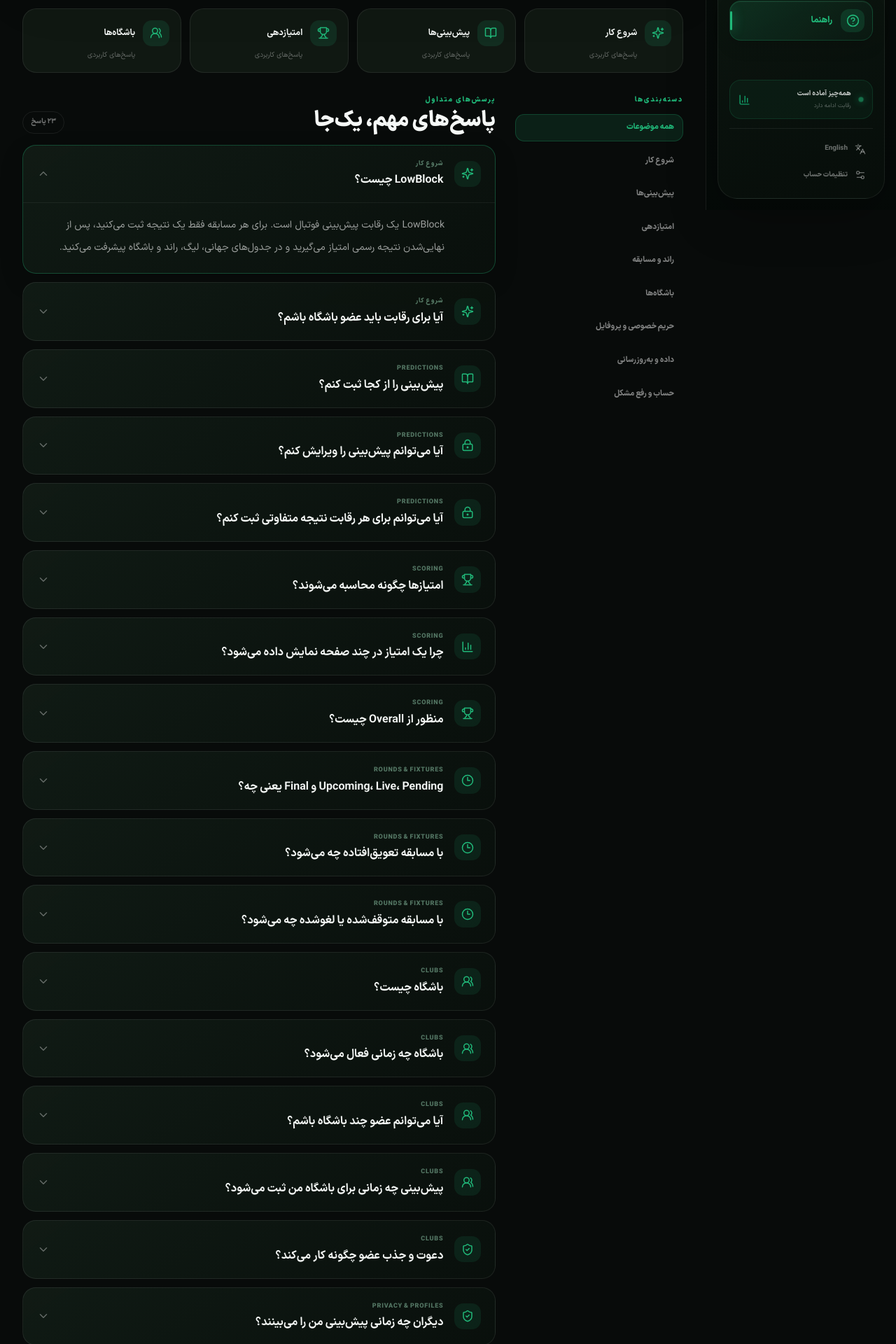
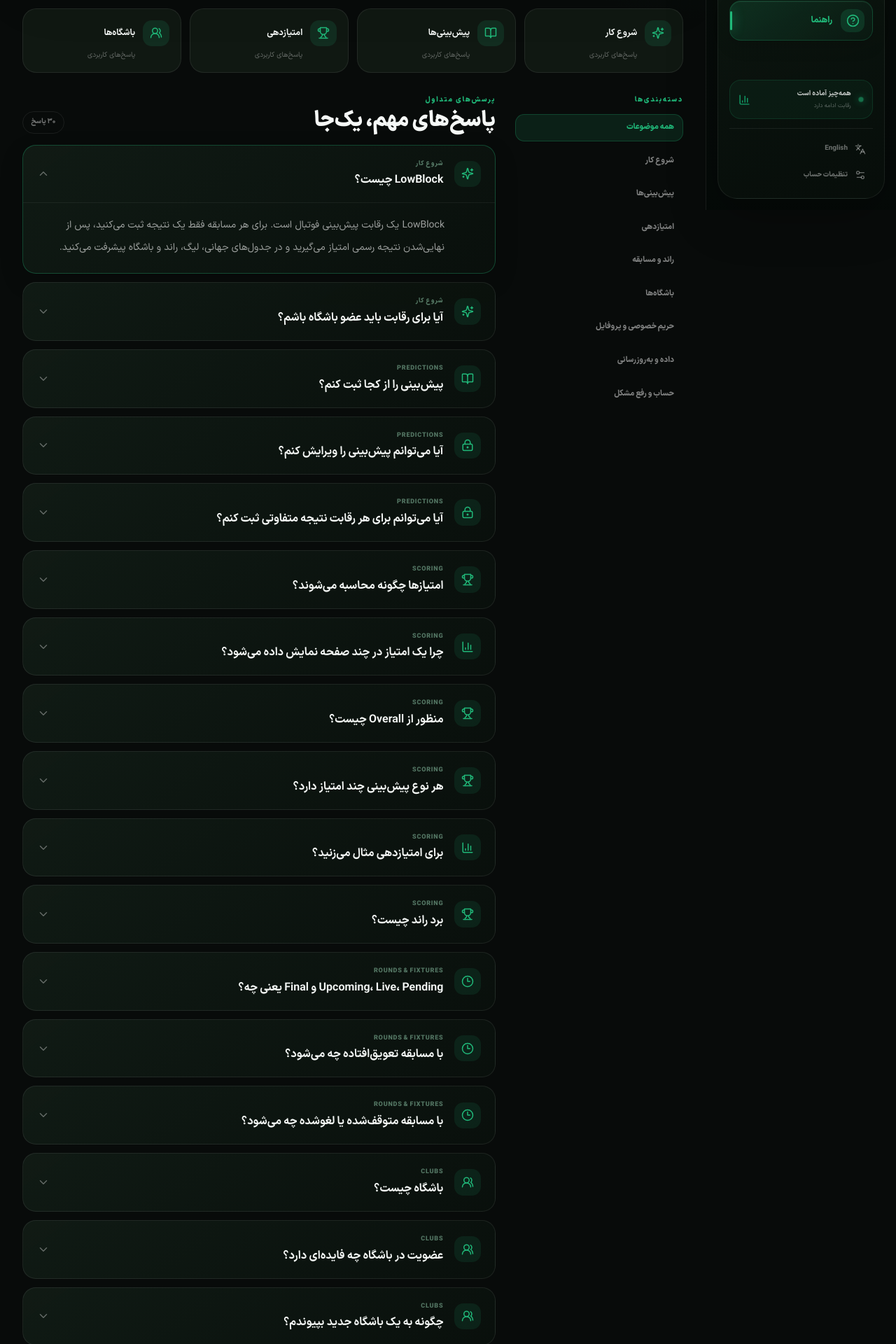
Before and after one commit to AshkaanGiveki/LowBlock, a Next.js app: page /help in a window 1280 px wide. Shown: the part 500-2420 px from the top of the page at 70% size. Built offline with nearby package versions, Linux system fonts and the light colour scheme; no server answers.

Commit message:
Expand help guidance and locale typography

```diff
--- a/app/globals.css
+++ b/app/globals.css
@@ -128,6 +128,8 @@
 .countdown-unit { position:relative; display:grid; justify-items:center; gap:.05rem; min-width:0; }
 .countdown-unit:not(:last-child)::after { content:""; position:absolute; top:0; right:-.13rem; height:100%; border-right:1px solid rgba(184,255,218,.11); }
 .countdown-unit b { display:block; color:#aaffdb; font-family:ui-monospace,SFMono-Regular,Menlo,monospace; font-size:.85rem; font-variant-numeric:tabular-nums; letter-spacing:-.08em; line-height:1; text-shadow:0 0 10px rgba(32,220,153,.72); }
+html[lang="fa"] .countdown-unit b { font-family:IranSans,Tahoma,sans-serif; font-weight:300; letter-spacing:-.03em; }
+html[lang="en"] .countdown-unit b { font-family:Inter,ui-sans-serif,system-ui,sans-serif; font-weight:700; letter-spacing:-.06em; }
 .countdown-unit small { color:rgba(255,255,255,.42); font-size:.38rem; font-weight:900; letter-spacing:.08em; line-height:1; }
 .prediction-score-controls { direction:ltr; unicode-bidi:isolate; }
 .home-all-predicted { margin-top:1rem; }
@@ -240,6 +242,7 @@
 .help-answer { overflow:hidden; border:1px solid rgba(255,255,255,.08); border-radius:1.2rem; background:linear-gradient(145deg,rgba(18,29,22,.88),rgba(10,16,12,.9)); transition:border-color .2s ease,box-shadow .2s ease; }
 .help-answer:hover,.help-answer.is-open { border-color:rgba(32,184,121,.32); box-shadow:0 12px 35px rgba(0,0,0,.14); }
 .help-answer-icon { display:grid; width:2.35rem; height:2.35rem; flex:0 0 auto; place-items:center; border-radius:.8rem; background:rgba(32,184,121,.11); color:var(--brand); }
+.help-answer button, .help-answer p, .help-answer b { min-width:0; overflow-wrap:anywhere; word-break:normal; }
 .help-answer button > span:nth-child(2) small { display:block; color:rgba(184,255,218,.42); font-size:.57rem; font-weight:900; letter-spacing:.08em; text-transform:uppercase; }
 @media (max-width:1023px) { .help-hero-mark { opacity:.55; transform:scale(.75) rotate(8deg); inset-inline-end:-.5rem; top:18%; } .help-category-panel { position:static; } }
 /* Desktop command rail: a focused workspace shell while preserving the mobile dock below it. */
--- a/app/help/page.tsx
+++ b/app/help/page.tsx
@@ -16,10 +16,17 @@
   { category: "Scoring", icon: Trophy, question: "How are points calculated?", answer: "When a fixture becomes final, LowBlock scores each eligible prediction once with the canonical scoring function. Exact-score points and correct-outcome points are stored with that prediction score and reused by every leaderboard.", questionFa: "امتیازها چگونه محاسبه می‌شوند؟", answerFa: "وقتی مسابقه نهایی شد، LowBlock هر پیش‌بینی معتبر را فقط یک‌بار با سیستم امتیازدهی اصلی محاسبه می‌کند. امتیاز نتیجه دقیق و نتیجه صحیح همراه با امتیاز پیش‌بینی ذخیره می‌شود و همه جدول‌ها از همان داده استفاده می‌کنند." },
   { category: "Scoring", icon: BarChart3, question: "Why can the same points appear in several places?", answer: "Because they are the same canonical score. Global, league, round, Club, season, lifetime, and profile views are different filters over the same scored predictions—not separate scoring engines.", questionFa: "چرا یک امتیاز در چند صفحه نمایش داده می‌شود؟", answerFa: "چون همه این صفحات از یک امتیاز اصلی استفاده می‌کنند. جدول جهانی، لیگ، راند، باشگاه، فصل، مادام‌العمر و پروفایل فقط فیلترهای متفاوت روی همان پیش‌بینی‌های امتیازدهی‌شده هستند؛ سیستم‌های جداگانه‌ای وجود ندارد." },
   { category: "Scoring", icon: Trophy, question: "What is Overall?", answer: "Overall is an aggregation of all supported leagues. It is not a sixth league and it does not duplicate points. A user’s Overall total is the sum of their eligible scored predictions across leagues.", questionFa: "منظور از Overall چیست؟", answerFa: "Overall جمع امتیاز همه لیگ‌های پشتیبانی‌شده است. یک لیگ ششم نیست و امتیازها را دوباره حساب نمی‌کند؛ مجموع پیش‌بینی‌های امتیازدار شما در لیگ‌هاست." },
+  { category: "Scoring", icon: Trophy, question: "How many points is each prediction worth?", answer: "The current scoring table is: Exact score = 10 points; correct non-draw outcome plus the correct goal difference = 7 points; correct winner or draw without the correct difference = 5 points; every other valid prediction = 2 participation points; no prediction = 0 points.", questionFa: "هر نوع پیش‌بینی چند امتیاز دارد؟", answerFa: "جدول امتیاز فعلی این است: نتیجه دقیق = ۱۰ امتیاز؛ برنده صحیح، به‌جز مساوی، همراه با اختلاف گل صحیح = ۷ امتیاز؛ برنده یا مساوی صحیح بدون اختلاف گل صحیح = ۵ امتیاز؛ هر پیش‌بینی معتبر دیگر = ۲ امتیاز مشارکت؛ بدون پیش‌بینی = صفر امتیاز." },
+  { category: "Scoring", icon: BarChart3, question: "Can you show scoring examples?", answer: "Example: if the final score is Arsenal 2–1 Liverpool, predicting 2–1 earns 10 points. Predicting 3–2 earns 7 points because the winner and +1 goal difference are correct. Predicting 1–0 earns 5 points because Arsenal wins but the difference is not +1. Predicting 1–1 earns 2 points because the prediction is valid but the outcome is wrong.", questionFa: "برای امتیازدهی مثال می‌زنید؟", answerFa: "مثال: اگر نتیجه آرسنال و لیورپول ۲–۱ باشد، پیش‌بینی ۲–۱، ۱۰ امتیاز دارد. پیش‌بینی ۳–۲، ۷ امتیاز دارد چون برنده و اختلاف گل +۱ درست است. پیش‌بینی ۱–۰، ۵ امتیاز دارد چون آرسنال برنده شده اما اختلاف گل درست نیست. پیش‌بینی ۱–۱، ۲ امتیاز مشارکت دارد چون پیش‌بینی معتبر است اما نتیجه درست نیست." },
+  { category: "Scoring", icon: Trophy, question: "What is a Round Win?", answer: "A Round Win is awarded only after every eligible fixture in that official round is final. The round leaderboard uses the same canonical scores. A live or pending round cannot produce an official winner.", questionFa: "برد راند چیست؟", answerFa: "برد راند فقط بعد از نهایی‌شدن همه مسابقه‌های معتبر همان راند ثبت می‌شود. جدول راند از همان امتیازهای اصلی استفاده می‌کند و راند زنده یا Pending برنده رسمی ندارد." },
   { category: "Rounds & fixtures", icon: Clock3, question: "What do Upcoming, Live, Pending, and Final mean?", answer: "Upcoming means no fixture in the round has started. Live means at least one fixture is in progress. Pending means an unresolved or postponed fixture remains. Final means every eligible, non-void fixture is complete.", questionFa: "Upcoming، Live، Pending و Final یعنی چه؟", answerFa: "Upcoming یعنی هیچ مسابقه‌ای در راند شروع نشده است. Live یعنی حداقل یک مسابقه در جریان است. Pending یعنی مسابقه‌ای ناتمام یا تعویق‌افتاده باقی مانده است. Final یعنی همه مسابقه‌های معتبر راند به پایان رسیده‌اند." },
   { category: "Rounds & fixtures", icon: Clock3, question: "What happens to a postponed match?", answer: "It stays attached to its official round unless the football-data provider changes that assignment. The round remains provisional until every non-void fixture is resolved, so an official round winner is not awarded too early.", questionFa: "با مسابقه تعویق‌افتاده چه می‌شود؟", answerFa: "مسابقه تا زمانی که منبع رسمی داده تخصیص آن را تغییر ندهد، در همان راند باقی می‌ماند. راند تا تعیین تکلیف همه مسابقه‌های معتبر موقت می‌ماند و برنده رسمی زودتر اعلام نمی‌شود." },
   { category: "Rounds & fixtures", icon: Clock3, question: "What happens to a suspended or cancelled match?", answer: "A suspended fixture keeps its prediction, round, and Club attribution until play resumes. A cancelled fixture marked VOID produces no points and does not prevent its round from becoming final.", questionFa: "با مسابقه متوقف‌شده یا لغوشده چه می‌شود؟", answerFa: "مسابقه متوقف‌شده همان پیش‌بینی، راند و نسبت باشگاهی را حفظ می‌کند تا ادامه پیدا کند. مسابقه لغوشده که VOID باشد امتیازی ندارد و مانع نهایی‌شدن راند نمی‌شود." },
   { category: "Clubs", icon: UsersRound, question: "What is a Club?", answer: "A Club is your persistent social team inside LowBlock. It has its own members, identity, Club standings, league views, round views, and recruitment settings, while every member still competes globally.", questionFa: "باشگاه چیست؟", answerFa: "باشگاه تیم اجتماعی پایدار شما در LowBlock است. باشگاه اعضا، هویت، جدول باشگاهی، صفحه لیگ، صفحه راند و تنظیمات جذب خودش را دارد؛ در عین حال هر عضو همچنان در رقابت جهانی حضور دارد." },
+  { category: "Clubs", icon: UsersRound, question: "What is the benefit of joining a Club?", answer: "A Club gives you a smaller, social competition alongside LowBlock: compare results with your teammates, see Club standings, follow league and round performance, reveal locked predictions to Clubmates, recruit friends, and build a persistent team identity. Your global points continue exactly as before.", questionFa: "عضویت در باشگاه چه فایده‌ای دارد؟", answerFa: "باشگاه در کنار رقابت جهانی، یک رقابت اجتماعی و نزدیک‌تر برای شما می‌سازد: مقایسه با هم‌تیمی‌ها، جدول داخلی باشگاه، عملکرد لیگ و راند، نمایش پیش‌بینی‌های قفل‌شده به اعضا، جذب دوستان و ساخت هویت تیمی پایدار. امتیاز جهانی شما هم بدون تغییر ادامه پیدا می‌کند." },
+  { category: "Clubs", icon: UsersRound, question: "How do I join a new Club?", answer: "You can open a Club invite link and accept it, or go to Club → Find a Club, choose a recruiting Club, and send a join request. If the owner accepts, you will see a confirmation before leaving your current Club. Your previous history remains available.", questionFa: "چگونه به یک باشگاه جدید بپیوندم؟", answerFa: "می‌توانید لینک دعوت باشگاه را باز و قبول کنید، یا از مسیر باشگاه ← پیدا کردن باشگاه، یک باشگاه در حال جذب را انتخاب و درخواست عضویت ارسال کنید. اگر مالک درخواست را قبول کند، قبل از ترک باشگاه فعلی صفحه تأیید نمایش داده می‌شود و سابقه قبلی شما حفظ خواهد شد." },
+  { category: "Clubs", icon: ShieldCheck, question: "Can I switch Clubs immediately?", answer: "No. You can request admission while staying in your current Club. The switch happens only after the target owner accepts and you explicitly confirm the transfer. This prevents accidental loss of current representation.", questionFa: "آیا می‌توانم فوراً باشگاهم را عوض کنم؟", answerFa: "خیر. می‌توانید در حالی که عضو باشگاه فعلی هستید درخواست عضویت بدهید. انتقال فقط بعد از قبول مالک باشگاه مقصد و تأیید صریح شما انجام می‌شود تا تغییر ناخواسته عضویت رخ ندهد." },
+  { category: "Clubs", icon: ShieldCheck, question: "Who can manage a Club?", answer: "The owner can edit Club identity, manage recruiting, review requests, remove members, and transfer ownership. A regular member can view the Club competition but cannot use owner controls.", questionFa: "چه کسی می‌تواند باشگاه را مدیریت کند؟", answerFa: "مالک می‌تواند هویت باشگاه و جذب عضو را مدیریت کند، درخواست‌ها را بررسی کند، اعضا را حذف کند و مالکیت را منتقل کند. عضو عادی فقط به بخش‌های رقابتی باشگاه دسترسی دارد و کنترل‌های مالک را نمی‌بیند." },
   { category: "Clubs", icon: UsersRound, question: "How does a Club become active?", answer: "A Club starts in Forming state and becomes Active when its membership reaches three people. Once active, it stays active even if membership later drops below three.", questionFa: "باشگاه چه زمانی فعال می‌شود؟", answerFa: "باشگاه ابتدا در وضعیت «در حال شکل‌گیری» است و با رسیدن اعضا به سه نفر فعال می‌شود. پس از فعال‌شدن، اگر تعداد اعضا بعداً کمتر از سه نفر شود، غیرفعال نمی‌شود." },
   { category: "Clubs", icon: UsersRound, question: "Can I belong to more than one Club?", answer: "No. You can actively represent one Club at a time and own a maximum of one Club in the free product. Your previous membership periods and results remain in history.", questionFa: "آیا می‌توانم عضو چند باشگاه باشم؟", answerFa: "خیر. در هر زمان فقط نماینده یک باشگاه هستید و در نسخه رایگان حداکثر مالک یک باشگاه می‌توانید باشید. سابقه عضویت و نتایج قبلی شما حفظ می‌شود." },
   { category: "Clubs", icon: UsersRound, question: "When does a prediction count for my Club?", answer: "Club attribution is captured when the fixture locks, not when you first type the prediction. If you switch Clubs before lock, the locked prediction represents your new Club. Global scoring is never affected by Club membership.", questionFa: "پیش‌بینی چه زمانی برای باشگاه من ثبت می‌شود؟", answerFa: "نسبت‌دادن پیش‌بینی به باشگاه هنگام قفل‌شدن مسابقه انجام می‌شود، نه هنگام تایپ اولیه. اگر قبل از قفل‌شدن باشگاه را عوض کنید، پیش‌بینی برای باشگاه جدید شما ثبت می‌شود. امتیاز جهانی به عضویت باشگاه وابسته نیست." },
--- a/components/HelpShortcut.tsx
+++ b/components/HelpShortcut.tsx
@@ -6,5 +6,5 @@
 
 export function HelpShortcut() {
   const { language, t } = useLanguage();
-  return <Link href="/help" aria-label={t("راهنما", "Help")} className={`mobile-help-shortcut fixed top-[15px] z-[60] hidden h-10 w-10 items-center justify-center rounded-full border border-white/15 bg-[#101812]/90 text-white/65 shadow-lg backdrop-blur-xl transition hover:border-brand/50 hover:bg-brand/10 hover:text-brand lg:hidden ${language === "fa" ? "left-20" : "right-20"}`}><CircleHelp size={18}/></Link>;
+  return <Link href="/help" aria-label={t("راهنما", "Help")} className={`mobile-help-shortcut fixed top-[15px] z-[60] flex h-10 w-10 items-center justify-center rounded-full border border-white/20 bg-[#101812]/90 text-white/75 shadow-lg backdrop-blur-xl transition hover:border-brand/50 hover:bg-brand/10 hover:text-brand lg:hidden ${language === "fa" ? "right-20" : "left-20"}`}><CircleHelp size={18}/></Link>;
 }
```
